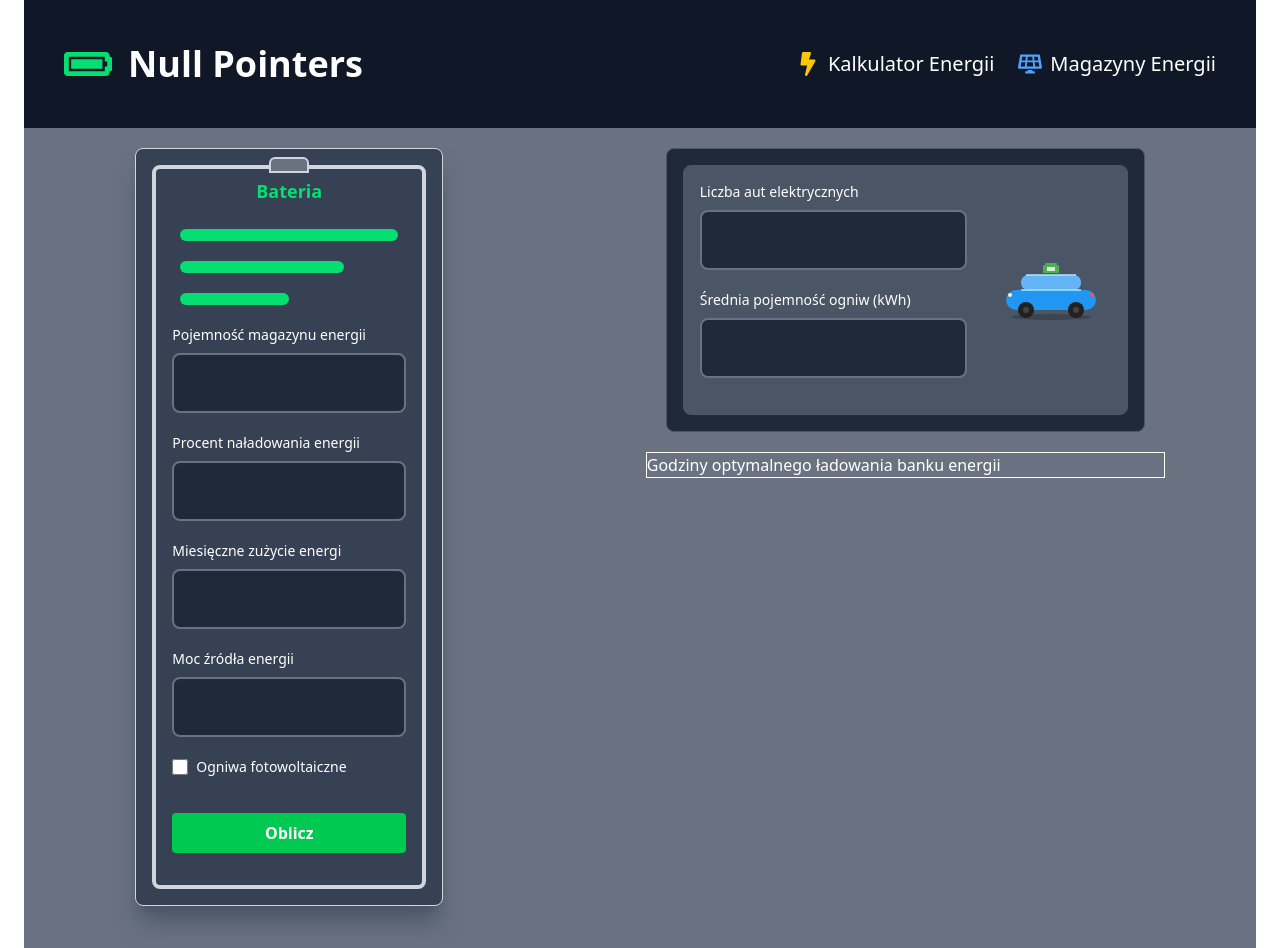
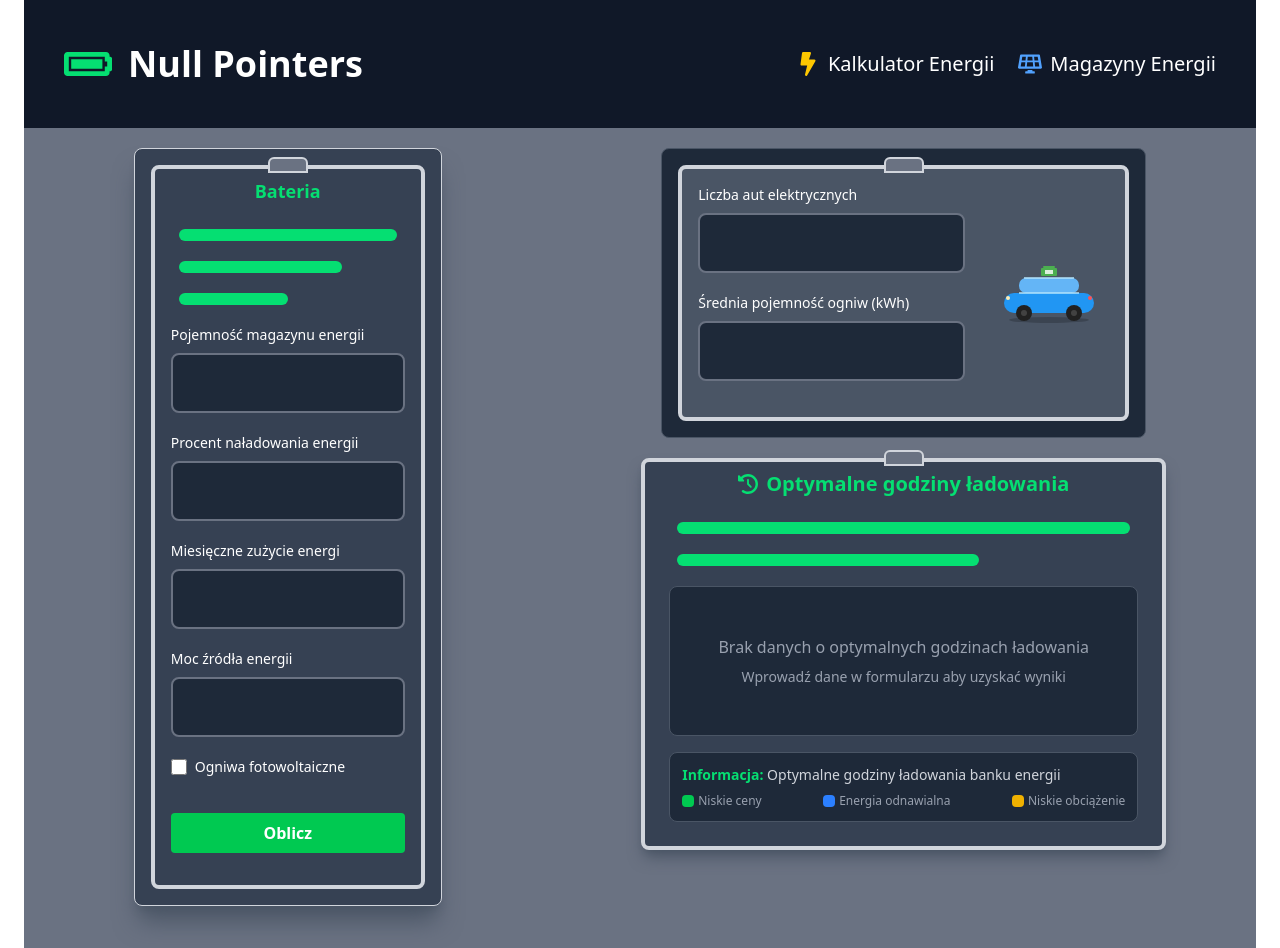
Before and after one commit to onikw/Hackathon_NullPointers, a React (Vite) app in the folder NullPointersFront/: page / in a window 1280 px wide. Shown: the top 948 px of the page. Built offline with nearby package versions, Linux system fonts and the light colour scheme.

Commit message:
FORSUJEMY DO SKUTKU

```diff
--- a/NullPointersFront/src/App.tsx
+++ b/NullPointersFront/src/App.tsx
@@ -3,6 +3,7 @@ import ResultComponent from "./components/ResultComponent.tsx";
 import HeaderComponent from "./components/HeaderComponent.tsx";
 import {FormProvider} from "./contexts/FormContext.tsx";
 import ImageComponent from "./components/ImageComponent.tsx";
+import Hourses from "./components/Hourses.tsx";
 
 function App() {
   return (
@@ -22,8 +23,8 @@ function App() {
                 <section className={"p-4 bg-gray-800 border border-gray-600 rounded-lg h-fit m-5"}>
                   <ResultComponent/>
                 </section>
-                <section className={"border"}>
-                  Godziny optymalnego ładowania banku energii
+                <section className={""}>
+                  <Hourses />
                 </section>
               </div>
             </div>
--- a/NullPointersFront/src/components/FormAdditional.tsx
+++ b/NullPointersFront/src/components/FormAdditional.tsx
@@ -5,6 +5,7 @@ import { useFormContext } from "../contexts/FormContext.tsx";
 
 export default function FormAdditional() {
   const { input, additional, setAdditional } = useFormContext();
+  const {setResult, result} = useFormContext();
 
   const handleSubmit = async (e: React.FormEvent<HTMLFormElement>) => {
     e.preventDefault();
@@ -13,7 +14,13 @@ export default function FormAdditional() {
       if (response.status === 200) {
         alert('Dane zostały zapisane pomyślnie');
         const data = response.data;
-        console.log(data.data)
+        console.log(data)
+
+        setResult((prev) =>{
+          console.log('dasda')
+          console.log(data.data)
+          return {data: data.data}
+        })
       }
     } catch (error) {
       alert('Błąd podczas zapisywania danych');
--- /dev/null
+++ b/NullPointersFront/src/components/Hourses.tsx
@@ -0,0 +1,205 @@
+import { useState, useEffect } from 'react';
+import { FaClockRotateLeft, FaBolt, FaChartLine } from 'react-icons/fa6';
+import { useFormContext } from '../contexts/FormContext';
+
+export default function Hourses() {
+  const [optimalHours, setOptimalHours] = useState<string[]>([]);
+  const [loading, setLoading] = useState<boolean>(false);
+  const { result } = useFormContext();
+
+  useEffect(() => {
+    if (!result || !result.data) {
+      setOptimalHours([]);
+      return;
+    }
+
+    setLoading(true);
+
+    try {
+      // Przetwarzanie danych z serwera
+const processData = () => {
+  let hours: string[] = [];
+
+  console.log("Surowe dane z serwera:", result.data);
+  console.log("Typ danych:", typeof result.data);
+
+  try {
+    if (typeof result.data === 'string') {
+      // Obsługa formatu ((H,m),(H,m))
+      const regex = /\(\((\d+),\s*(\d+)\),\s*\((\d+),\s*(\d+)\)\)/g;
+      const matches = [...result.data.matchAll(regex)];
+
+      if (matches.length > 0) {
+        hours = matches.map(match => {
+          const startHour = parseInt(match[1]);
+          const startMinute = parseInt(match[2]);
+          const endHour = parseInt(match[3]);
+          const endMinute = parseInt(match[4]);
+
+          // Formatowanie czasu do HH:MM
+          const formatTime = (h: number, m: number) =>
+            `${h.toString().padStart(2, '0')}:${m.toString().padStart(2, '0')}`;
+
+          return `${formatTime(startHour, startMinute)} - ${formatTime(endHour, endMinute)}`;
+        });
+      } else if (result.data.includes(',')) {
+        hours = result.data.split(',').map(h => h.trim());
+      } else {
+        hours = [result.data];
+      }
+    } else if (Array.isArray(result.data)) {
+      // Obsługa danych jako tablica
+      hours = result.data.map(item => {
+        if (typeof item === 'string' && item.includes('((') && item.includes('))')) {
+          // Próba parsowania formatu ((H,m),(H,m)) w tablicy
+          const regex = /\(\((\d+),\s*(\d+)\),\s*\((\d+),\s*(\d+)\)\)/;
+          const match = item.match(regex);
+
+          if (match) {
+            const startHour = parseInt(match[1]);
+            const startMinute = parseInt(match[2]);
+            const endHour = parseInt(match[3]);
+            const endMinute = parseInt(match[4]);
+
+            const formatTime = (h: number, m: number) =>
+              `${h.toString().padStart(2, '0')}:${m.toString().padStart(2, '0')}`;
+
+            return `${formatTime(startHour, startMinute)} - ${formatTime(endHour, endMinute)}`;
+          }
+          return item;
+        } else if (Array.isArray(item) && item.length === 2 &&
+                  Array.isArray(item[0]) && Array.isArray(item[1])) {
+          // Format [[h1,m1],[h2,m2]]
+          const startHour = item[0][0];
+          const startMinute = item[0][1];
+          const endHour = item[1][0];
+          const endMinute = item[1][1];
+
+          const formatTime = (h: number, m: number) =>
+            `${h.toString().padStart(2, '0')}:${m.toString().padStart(2, '0')}`;
+
+          return `${formatTime(startHour, startMinute)} - ${formatTime(endHour, endMinute)}`;
+        } else {
+          return typeof item === 'string' ? item : JSON.stringify(item);
+        }
+      });
+    } else if (typeof result.data === 'object' && result.data !== null) {
+      const data = result.data;
+
+      // Sprawdzenie, czy mamy dokładnie jedną parę ((...),(...))
+      if (data.toString && data.toString().match(/^\(\(\d+,\s*\d+\),\s*\(\d+,\s*\d+\)\)$/)) {
+        const stringValue = data.toString();
+        const regex = /\(\((\d+),\s*(\d+)\),\s*\((\d+),\s*(\d+)\)\)/;
+        const match = stringValue.match(regex);
+
+        if (match) {
+          const startHour = parseInt(match[1]);
+          const startMinute = parseInt(match[2]);
+          const endHour = parseInt(match[3]);
+          const endMinute = parseInt(match[4]);
+
+          const formatTime = (h: number, m: number) =>
+            `${h.toString().padStart(2, '0')}:${m.toString().padStart(2, '0')}`;
+
+          hours = [`${formatTime(startHour, startMinute)} - ${formatTime(endHour, endMinute)}`];
+        }
+      } else if (data.optimalHours) {
+        hours = Array.isArray(data.optimalHours) ? data.optimalHours : [data.optimalHours];
+      } else {
+        // Domyślne wartości
+        hours = ['01:00 - 05:00', '14:00 - 16:00', '22:00 - 24:00'];
+      }
+    }
+  } catch (error) {
+    console.error("Błąd podczas parsowania danych:", error);
+    hours = ['Błąd parsowania formatu danych'];
+  }
+
+  if (hours.length === 0) {
+    hours = ['Brak danych w formacie godzinowym'];
+  }
+
+  return hours;
+};
+      const hours = processData();
+      setOptimalHours(hours);
+    } catch (error) {
+      console.error("Błąd podczas przetwarzania danych:", error);
+      setOptimalHours(['Błąd przetwarzania danych']);
+    } finally {
+      setLoading(false);
+    }
+  }, [result]); // Reaguj na zmiany w result, nie w input
+
+  return (
+    <div className="battery-container border-4 border-gray-300 rounded-lg pt-2 pb-6 px-6 bg-gray-700 relative my-4 shadow-lg shadow-gray-600">
+      {/* Górna część baterii (kapsel) */}
+      <div className="absolute -top-3 left-1/2 transform -translate-x-1/2 w-10 h-4 bg-gray-500 border-2 border-gray-300 rounded-t-md"></div>
+
+      <h2 className="font-bold text-xl mb-6 text-center text-green-400 flex items-center justify-center">
+        <FaClockRotateLeft className="mr-2" />
+        Optymalne godziny ładowania
+      </h2>
+
+      {/* Wskaźniki naładowania baterii */}
+      <div className="flex justify-between mb-4 px-2">
+        <div className="w-full h-3 bg-green-400 rounded-full mb-1"></div>
+      </div>
+      <div className="flex justify-between mb-4 px-2">
+        <div className="w-2/3 h-3 bg-green-400 rounded-full mb-1"></div>
+      </div>
+
+      <div className="bg-gray-800 p-4 rounded-lg border border-gray-600">
+        {loading ? (
+          <div className="flex justify-center items-center h-32">
+            <div className="animate-spin rounded-full h-10 w-10 border-t-2 border-b-2 border-green-400"></div>
+          </div>
+        ) : optimalHours.length === 0 ? (
+          <div className="text-center text-gray-400 p-8">
+            <p>Brak danych o optymalnych godzinach ładowania</p>
+            <p className="mt-2 text-sm">Wprowadź dane w formularzu aby uzyskać wyniki</p>
+          </div>
+        ) : (
+          <div className="grid grid-cols-1 gap-3">
+            {optimalHours.map((hour, index) => (
+              <div key={index} className="bg-gray-700 border border-gray-600 rounded-lg p-3 flex items-center justify-between">
+                <div className="flex items-center">
+                  <div className="mr-3 bg-green-500 p-2 rounded-full">
+                    <FaBolt className="text-white" />
+                  </div>
+                  <span className="text-lg text-green-300">{hour}</span>
+                </div>
+                <div className="flex items-center space-x-2">
+                  <div className="text-sm px-2 py-1 bg-gray-600 rounded-md text-green-300 flex items-center">
+                    <FaChartLine className="mr-1 text-green-400" />
+                    <span>Niskie ceny</span>
+                  </div>
+                </div>
+              </div>
+            ))}
+          </div>
+        )}
+      </div>
+
+      <div className="bg-gray-800 mt-4 p-3 rounded-lg border border-gray-600">
+        <div className="text-sm text-gray-300 mb-2">
+          <span className="text-green-400 font-semibold">Informacja:</span> Optymalne godziny ładowania banku energii
+        </div>
+        <div className="flex justify-between text-xs text-gray-400">
+          <div className="flex items-center">
+            <div className="w-3 h-3 bg-green-500 mr-1 rounded-sm"></div>
+            <span>Niskie ceny</span>
+          </div>
+          <div className="flex items-center">
+            <div className="w-3 h-3 bg-blue-500 mr-1 rounded-sm"></div>
+            <span>Energia odnawialna</span>
+          </div>
+          <div className="flex items-center">
+            <div className="w-3 h-3 bg-yellow-500 mr-1 rounded-sm"></div>
+            <span>Niskie obciążenie</span>
+          </div>
+        </div>
+      </div>
+    </div>
+  );
+}
--- a/NullPointersFront/src/components/ResultComponent.tsx
+++ b/NullPointersFront/src/components/ResultComponent.tsx
@@ -3,7 +3,10 @@ import InputComponent from "./InputComponent";
 export default function ElectricCarsInput() {
 
     return (
-        <div className="flex flex-row gap-6 p-4 border border-gray-600 rounded-lg bg-gray-600">
+      <div className="flex flex-row gap-6 p-4  border-gray-300 rounded-lg bg-gray-600 relative border-4">
+
+          <div
+            className="absolute -top-3 left-1/2 transform -translate-x-1/2 w-10 h-4 bg-gray-500 border-2 border-gray-300 rounded-t-md"></div>
           <div className="flex-1">
               <InputComponent
                 disabled={false}
@@ -24,32 +27,32 @@ export default function ElectricCarsInput() {
                 xmlns="http://www.w3.org/2000/svg"
               >
                   {/* Cień pod autem */}
-                    <ellipse cx="60" cy="62" rx="40" ry="3" fill="#000000" opacity="0.2" />
+                  <ellipse cx="60" cy="62" rx="40" ry="3" fill="#000000" opacity="0.2"/>
 
                   {/* Korpus auta */}
-                    <rect x="15" y="35" width="90" height="20" rx="10" fill="#2196F3" />
+                  <rect x="15" y="35" width="90" height="20" rx="10" fill="#2196F3"/>
 
                   {/* Kabina */}
-                    <rect x="30" y="20" width="60" height="15" rx="7" fill="#64B5F6" />
+                  <rect x="30" y="20" width="60" height="15" rx="7" fill="#64B5F6"/>
 
                   {/* Koła */}
-                    <circle cx="35" cy="55" r="8" fill="#212121" />
-                    <circle cx="35" cy="55" r="3" fill="#424242" />
-                    <circle cx="85" cy="55" r="8" fill="#212121" />
-                    <circle cx="85" cy="55" r="3" fill="#424242" />
+                  <circle cx="35" cy="55" r="8" fill="#212121"/>
+                  <circle cx="35" cy="55" r="3" fill="#424242"/>
+                  <circle cx="85" cy="55" r="8" fill="#212121"/>
+                  <circle cx="85" cy="55" r="3" fill="#424242"/>
 
                   {/* Symbol ładowania/baterii */}
-                    <rect x="52" y="10" width="16" height="8" rx="1" fill="#4CAF50" />
-                    <rect x="54" y="8" width="12" height="2" rx="1" fill="#4CAF50" />
-                    <rect x="56" y="12" width="8" height="4" fill="#FFFFFF" opacity="0.8" />
+                  <rect x="52" y="10" width="16" height="8" rx="1" fill="#4CAF50"/>
+                  <rect x="54" y="8" width="12" height="2" rx="1" fill="#4CAF50"/>
+                  <rect x="56" y="12" width="8" height="4" fill="#FFFFFF" opacity="0.8"/>
 
                   {/* Reflektory */}
-                    <rect x="17" y="38" width="4" height="4" rx="2" fill="#FFECB3" />
-                    <rect x="99" y="38" width="4" height="4" rx="2" fill="#FF5252" />
+                  <rect x="17" y="38" width="4" height="4" rx="2" fill="#FFECB3"/>
+                  <rect x="99" y="38" width="4" height="4" rx="2" fill="#FF5252"/>
 
                   {/* Okna/detale */}
-                    <line x1="35" y1="20" x2="85" y2="20" stroke="#B3E5FC" strokeWidth="1.5" />
-                    <line x1="30" y1="35" x2="90" y2="35" stroke="#B3E5FC" strokeWidth="1.5" />
+                  <line x1="35" y1="20" x2="85" y2="20" stroke="#B3E5FC" strokeWidth="1.5"/>
+                  <line x1="30" y1="35" x2="90" y2="35" stroke="#B3E5FC" strokeWidth="1.5"/>
               </svg>
           </div>
       </div>
--- a/NullPointersFront/src/contexts/FormContext.tsx
+++ b/NullPointersFront/src/contexts/FormContext.tsx
@@ -17,6 +17,8 @@ interface FormContextType {
   additional: boolean;
   setAdditional: React.Dispatch<React.SetStateAction<boolean>>;
   handleInput: (e: React.ChangeEvent<HTMLInputElement>) => void;
+  result: any;
+  setResult: any;
 }
 
 const FormContext = createContext<FormContextType | undefined>(undefined);
@@ -32,6 +34,7 @@ export const FormProvider: React.FC<{ children: ReactNode }> = ({ children }) =>
     usageAmount: ""
   });
   const [additional, setAdditional] = useState<boolean>(false);
+  const [result, setResult] = useState({})
 
   const handleInput = (e: React.ChangeEvent<HTMLInputElement>) => {
     const { name, value } = e.target;
@@ -42,7 +45,7 @@ export const FormProvider: React.FC<{ children: ReactNode }> = ({ children }) =>
   };
 
   return (
-    <FormContext.Provider value={{ input, setInput, additional, setAdditional, handleInput }}>
+    <FormContext.Provider value={{ input, setInput, additional, setAdditional, handleInput, result, setResult }}>
       {children}
     </FormContext.Provider>
   );
```
Lines whose indentation alone changed are shown as unchanged.
